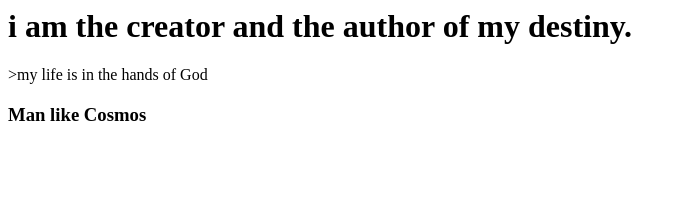
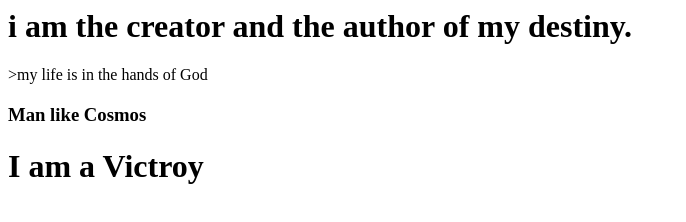
Before and after one commit to KayCeeTech/amazing-repo, a plain HTML site: page index.html in a window 1280 px wide. Shown: the whole page, without its empty margins (0-686 px from the left). Drawn offline with Linux system fonts and the light colour scheme.

Commit message:
developer second push commit

```diff
--- a/index.html
+++ b/index.html
@@ -3,5 +3,6 @@
 <h1> i am the creator and the author of my destiny.</h1
 <h2>>my life is in the hands of God<h2>
 <h3>Man like Cosmos</h3>
+<h1>I am a Victroy</h1>
 </body>
 </htlm>
```
